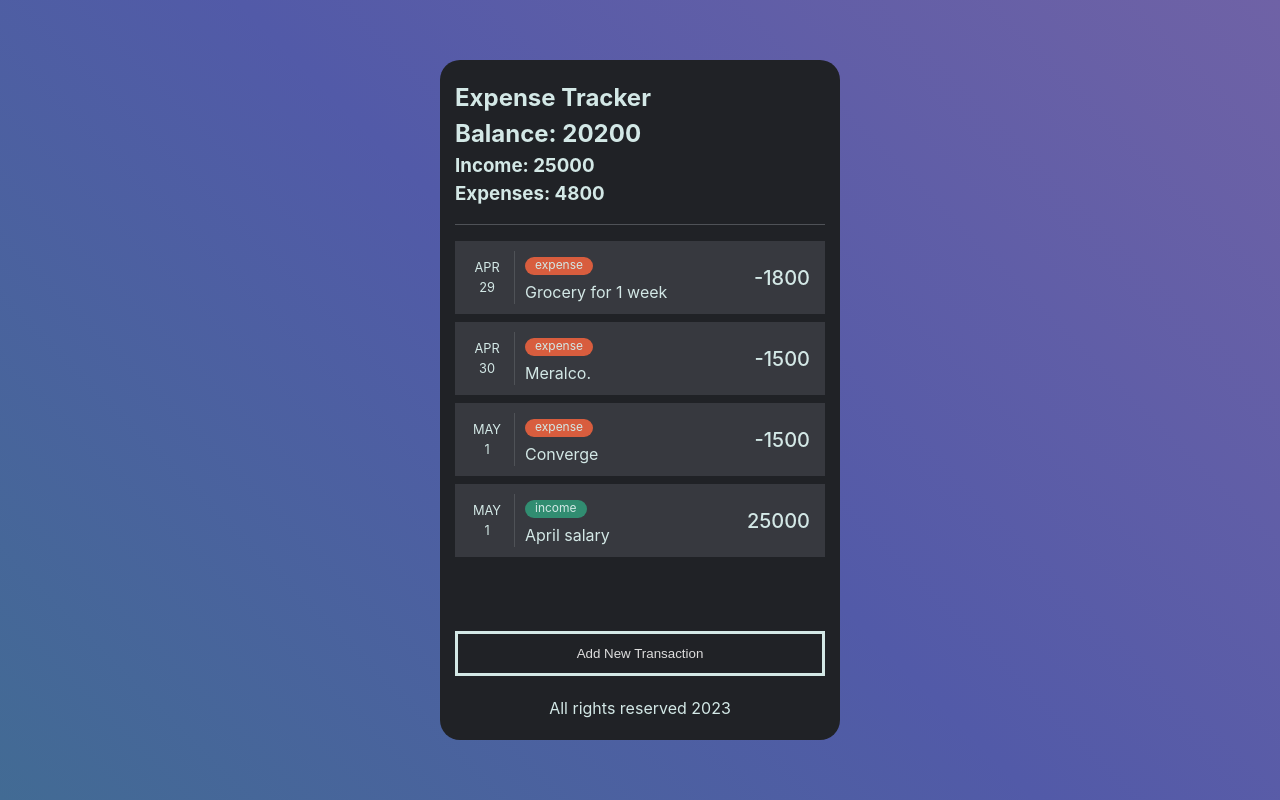
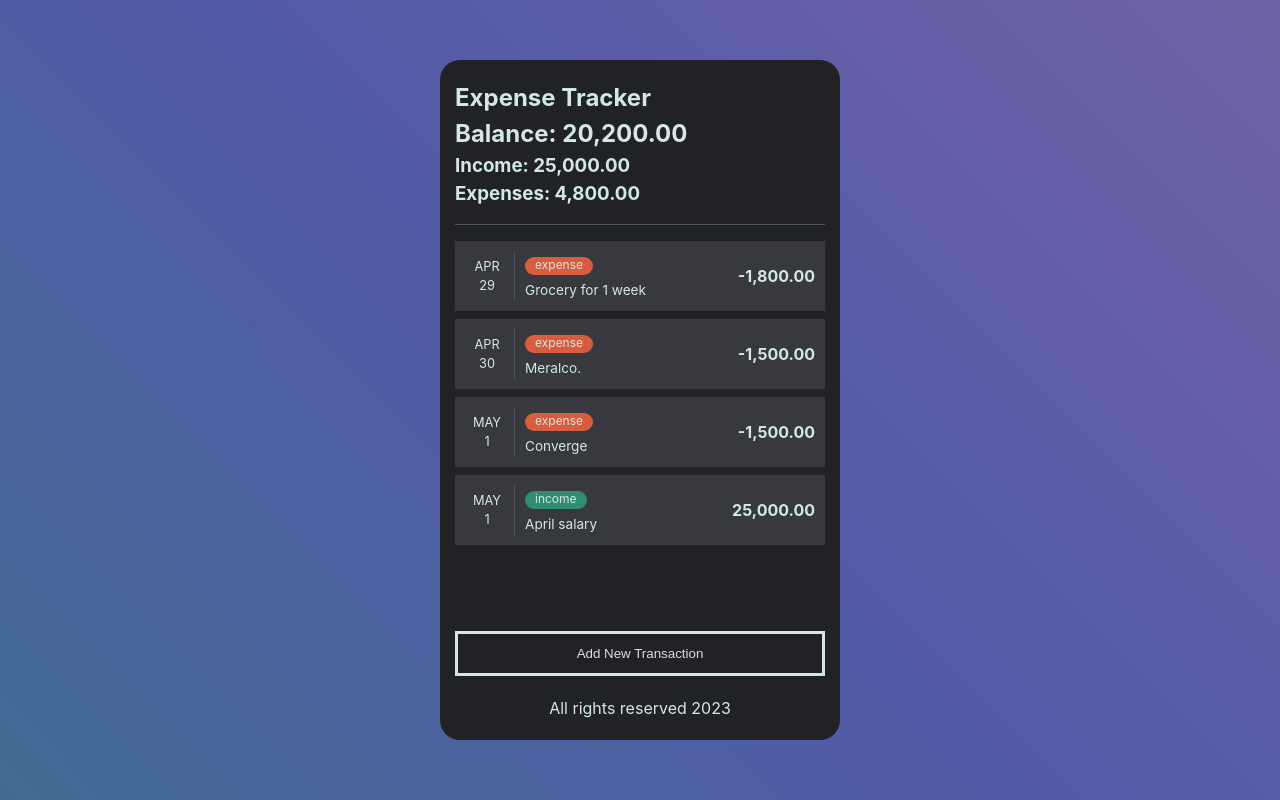
Before and after one commit to leocsdev/reactv-expense-tracker-v2, a React (Vite) app: page / in a window 1280 px wide. Built offline with nearby package versions, Linux system fonts and the light colour scheme; data requests are answered from the project's data file.

Commit message:
B006, added currencyFormat in utils, set the current date whenever creating a new transaction

```diff
--- a/src/components/AddTransactionForm.jsx
+++ b/src/components/AddTransactionForm.jsx
@@ -1,17 +1,21 @@
 import { useState } from 'react';
+import moment from 'moment';
 import './AddTransactionForm.css';
 
 function AddTransactionForm({ handleAddTransaction }) {
-  const [date, setDate] = useState('');
+  // Get the current date and set the date to date state
+  const dateNow = moment().format('YYYY-MM-DD');
+
+  const [date, setDate] = useState(dateNow);
   const [transactionType, setTransactionType] = useState('expense');
   const [transactionName, setTransactionName] = useState('');
-  const [amount, setAmount] = useState(0.0);
+  const [amount, setAmount] = useState('0.0');
 
   const resetForm = () => {
     setDate('');
     setTransactionType('');
     setTransactionName('');
-    setAmount(0.0);
+    setAmount('0.0');
   };
 
   const handleSubmit = (e) => {
@@ -27,7 +31,6 @@ function AddTransactionForm({ handleAddTransaction }) {
     };
 
     handleAddTransaction(transaction);
-    // reset form
     resetForm();
   };
 
--- a/src/components/ExpenseInfo.jsx
+++ b/src/components/ExpenseInfo.jsx
@@ -1,8 +1,6 @@
+import { currencyFormat } from '../utils/utils';
+
 function ExpenseInfo({ transactions }) {
-  // const totalTransactionsAmount = transactions.reduce((total, transaction) => {
-  //   return total + transaction.amount;
-  // }, 0);
-
   const totalExpenses = transactions
     .filter((transaction) => {
       return transaction.transactionType === 'expense';
@@ -21,9 +19,9 @@ function ExpenseInfo({ transactions }) {
 
   return (
     <div>
-      <h2>Balance: {totalIncome - totalExpenses}</h2>
-      <h3>Income: {totalIncome}</h3>
-      <h3>Expenses: {totalExpenses}</h3>
+      <h2>Balance: {currencyFormat(totalIncome - totalExpenses)}</h2>
+      <h3>Income: {currencyFormat(totalIncome)}</h3>
+      <h3>Expenses: {currencyFormat(totalExpenses)}</h3>
     </div>
   );
 }
--- a/src/components/TransactionItem.css
+++ b/src/components/TransactionItem.css
@@ -33,11 +33,14 @@
 }
 
 .transaction-list .amount-info {
-  padding: 5px;
+  margin-left: 10px;
   min-width: 50px;
-  font-size: 1.25rem;
-  font-weight: 500;
+  font-weight: 700;
   justify-content: flex-end;
   display: flex;
   align-items: center;
 }
+
+.transaction-list .transaction-name {
+  font-size: 0.85rem;
+}
--- a/src/components/TransactionItem.jsx
+++ b/src/components/TransactionItem.jsx
@@ -1,5 +1,6 @@
+import moment from 'moment';
+import { currencyFormat } from '../utils/utils';
 import './TransactionItem.css';
-import moment from 'moment';
 
 function TransactionItem({ transaction }) {
   const { date, transactionType, transactionName, amount } = transaction;
@@ -36,7 +37,9 @@ function TransactionItem({ transaction }) {
         <div className='transaction-name'>{transactionName}</div>
       </div>
       <div className='amount-info'>
-        {transactionType === 'expense' ? -amount : amount}
+        {transactionType === 'expense'
+          ? currencyFormat(-amount)
+          : currencyFormat(amount)}
       </div>
     </>
   );
--- /dev/null
+++ b/src/utils/utils.js
@@ -0,0 +1,4 @@
+// Currency Format Helper
+export const currencyFormat = (num) => {
+  return num.toFixed(2).replace(/(\d)(?=(\d{3})+(?!\d))/g, '$1,');
+};
```
